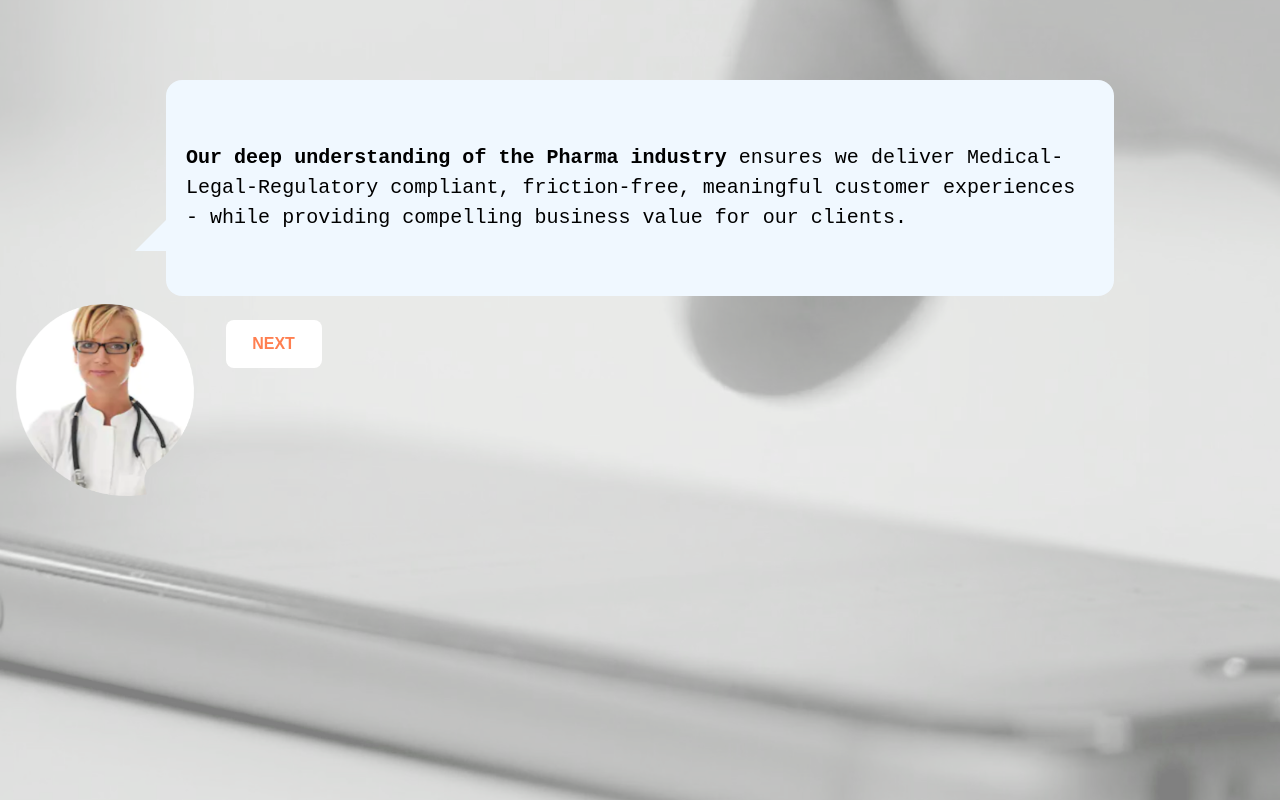
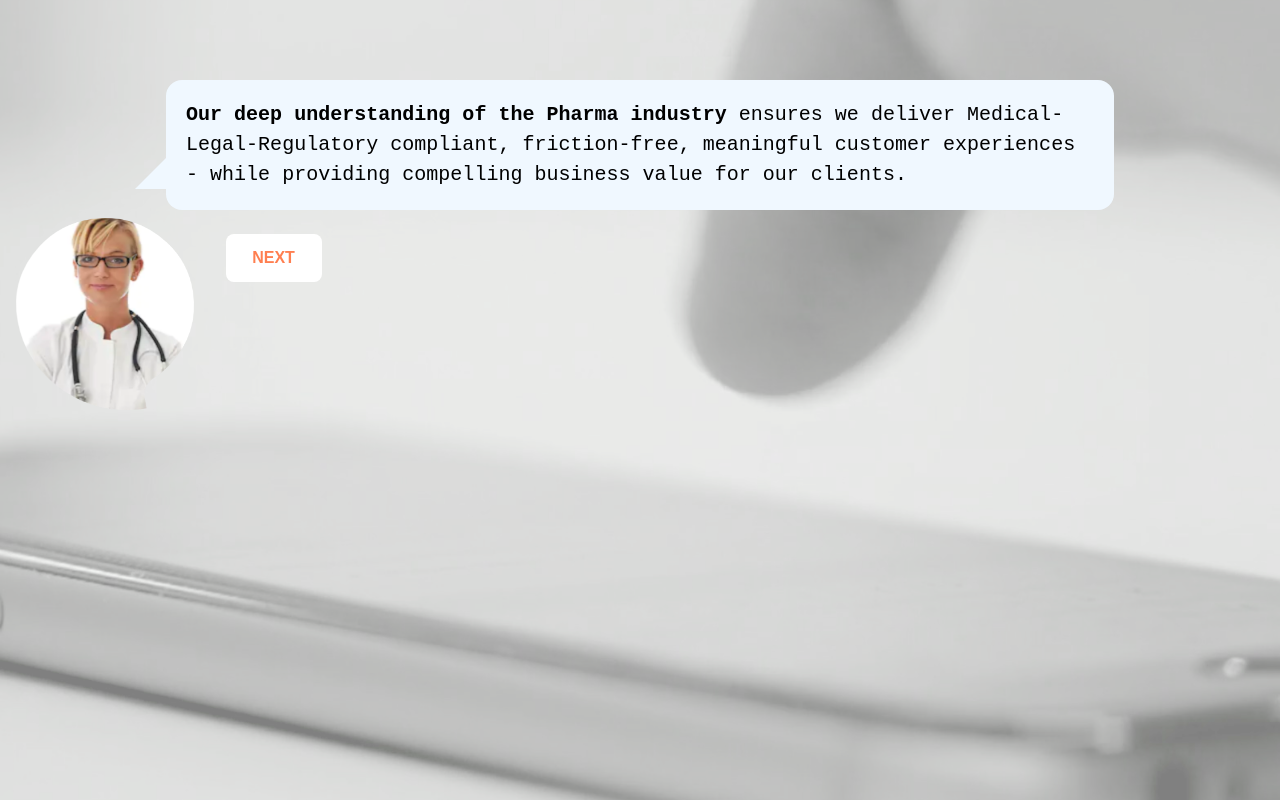
Before and after one commit to haphamo/conversation-health-assessment, a React (Create React App) app: page / in a window 1280 px wide. Built offline with nearby package versions, Linux system fonts and the light colour scheme.

Commit message:
Removed comments

```diff
--- a/src/App.css
+++ b/src/App.css
@@ -165,9 +165,6 @@ html {
 }
 
 @media screen and (min-width: 768px) {
-  /* html {
-    background-size: cover ;
-  } */
   #text {
     font-size: 125%;
   }
@@ -215,8 +212,4 @@ html {
   body {
     margin-top: 4em;
   }
-
-  #speech-bubble {
-    height: 27vh;
-  }
 }
--- a/src/App.js
+++ b/src/App.js
@@ -20,7 +20,6 @@ function App() {
     if(action === "next") {
       setCount(count + 1);
       setText([...text, messages[count + 1]])
-      // executeScroll()
     } else if(action === "back") {
       setCount(count - 1)
     }
```
